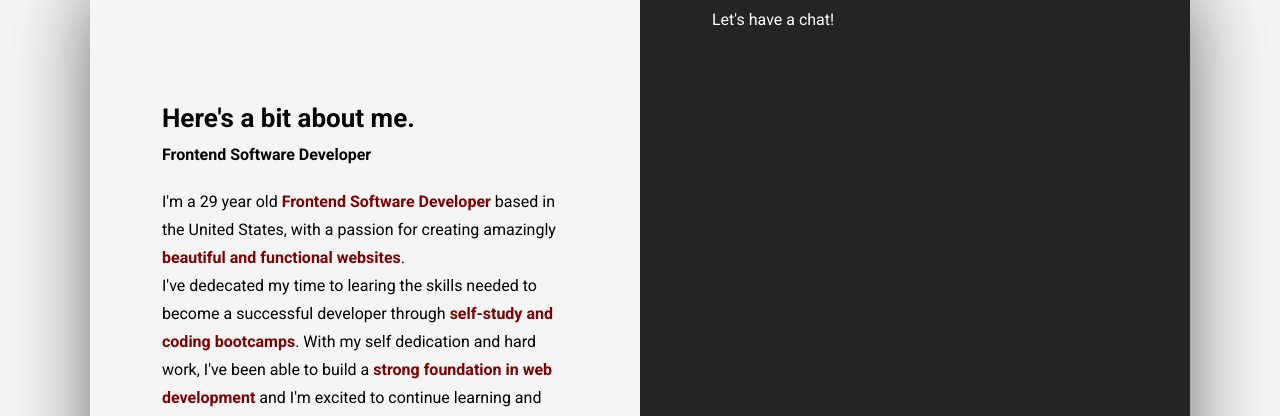
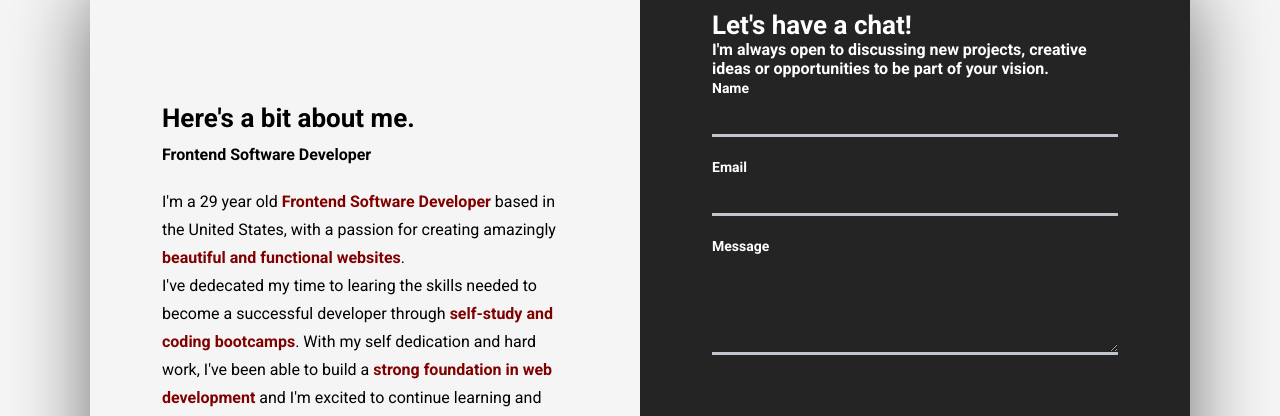
Before and after one commit to aleciaortiz923-star/AdvancedPorfolio, a plain HTML site: page index.html in a window 1280 px wide. Shown: the part 80-496 px from the top of the page. Drawn offline with Linux system fonts and the light colour scheme.

Commit message:
update project

```diff
--- a/index.html
+++ b/index.html
@@ -99,7 +99,28 @@
                         </figure>
                 </div>
             </div>
-            <div class="modal__half modal__contact">Let's have a chat!</div>
+            <div class="modal__half modal__contact">
+                <h3 class="modal__title modal__title--contact">
+                    Let's have a chat!
+                </h3>
+                <h4 class="modal__sub--title modal__sub--title--contact">
+                    I'm always open to discussing new projects, creative ideas or opportunities to be part of your vision.
+                </h4>
+                <form id="contact__form" action="">
+                    <div class="form__item">
+                        <label for="name" class="form__item--label">Name</label>
+                        <input type="text" id="user_name" class="input" required></input>
+                    </div>
+                     <div class="form__item">
+                        <label for="email" class="form__item--label">Email</label>
+                        <input type="email" id="user_email" class="input" required></input>
+                    </div>
+                     <div class="form__item">
+                        <label for="message" class="form__item--label">Message</label>
+                        <textarea id="message" class="input" required></textarea>
+                    </div>
+                </form>
+            </div>
         </div>
     </section>
     <section id="projects">
--- a/style.css
+++ b/style.css
@@ -27,6 +27,30 @@ button {
 
 section {
     background-color: rgb(245, 245, 245);
+}
+
+input, textarea {
+    width: 100%;
+    background-color: #242424;
+    color: #fff;
+    outline: none;
+    border: 3px solid #c0c4cc;
+    border-top: none;
+    border-left: none;
+    border-right: none;
+    height: 40px;
+}
+
+textarea {
+    resize: vertical;
+    height: 100px;
+    padding: 15px;
+}
+
+label {
+    font-size: 14px;
+    font-weight: bold;
+    margin-bottom: 6px;
 }
 
 .container {
@@ -299,6 +323,10 @@ nav {
     font-size: 16px;
 }
 
+.form__item {
+    margin-bottom: 20px;
+}
+
 
 /*PROJECTS*/
 
```
